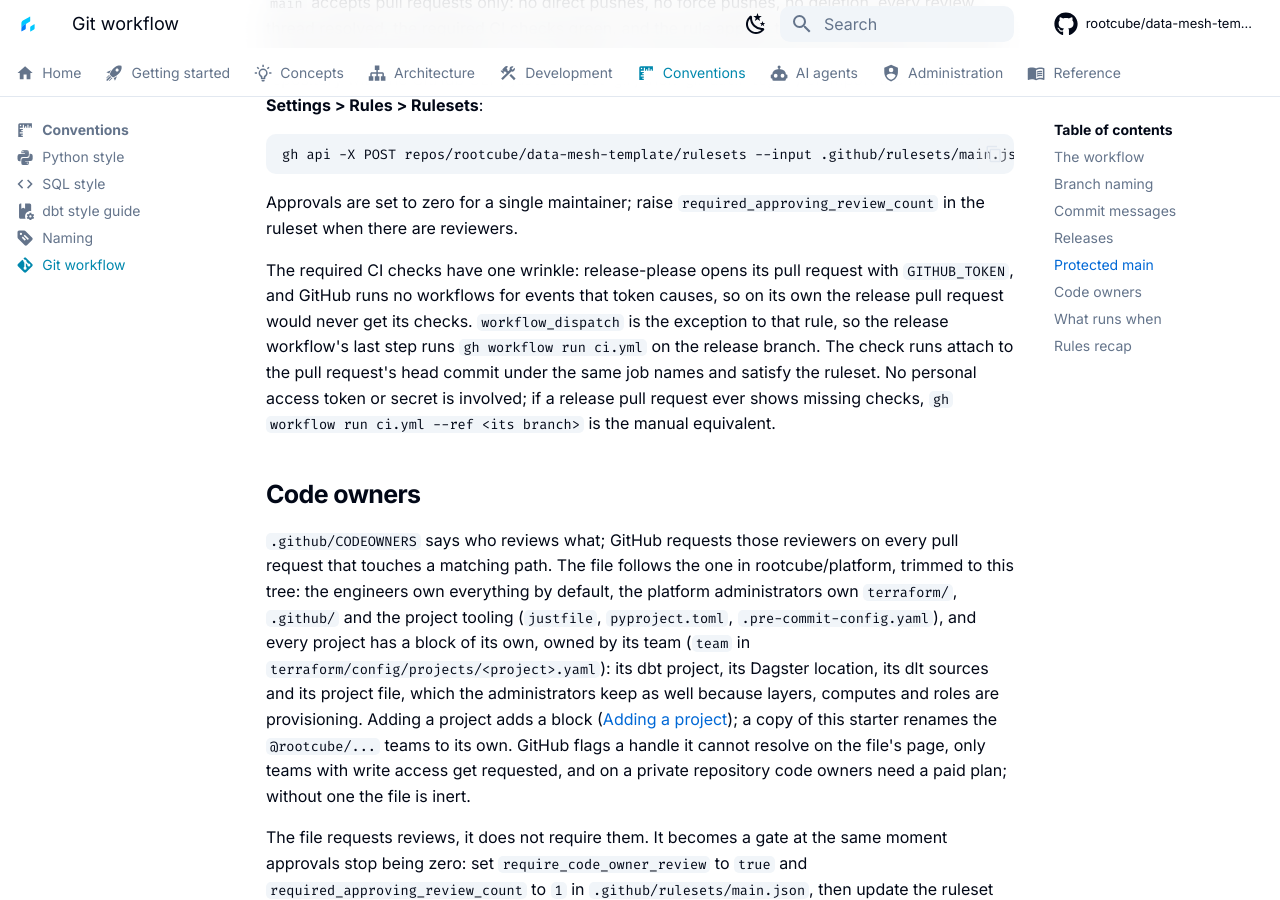
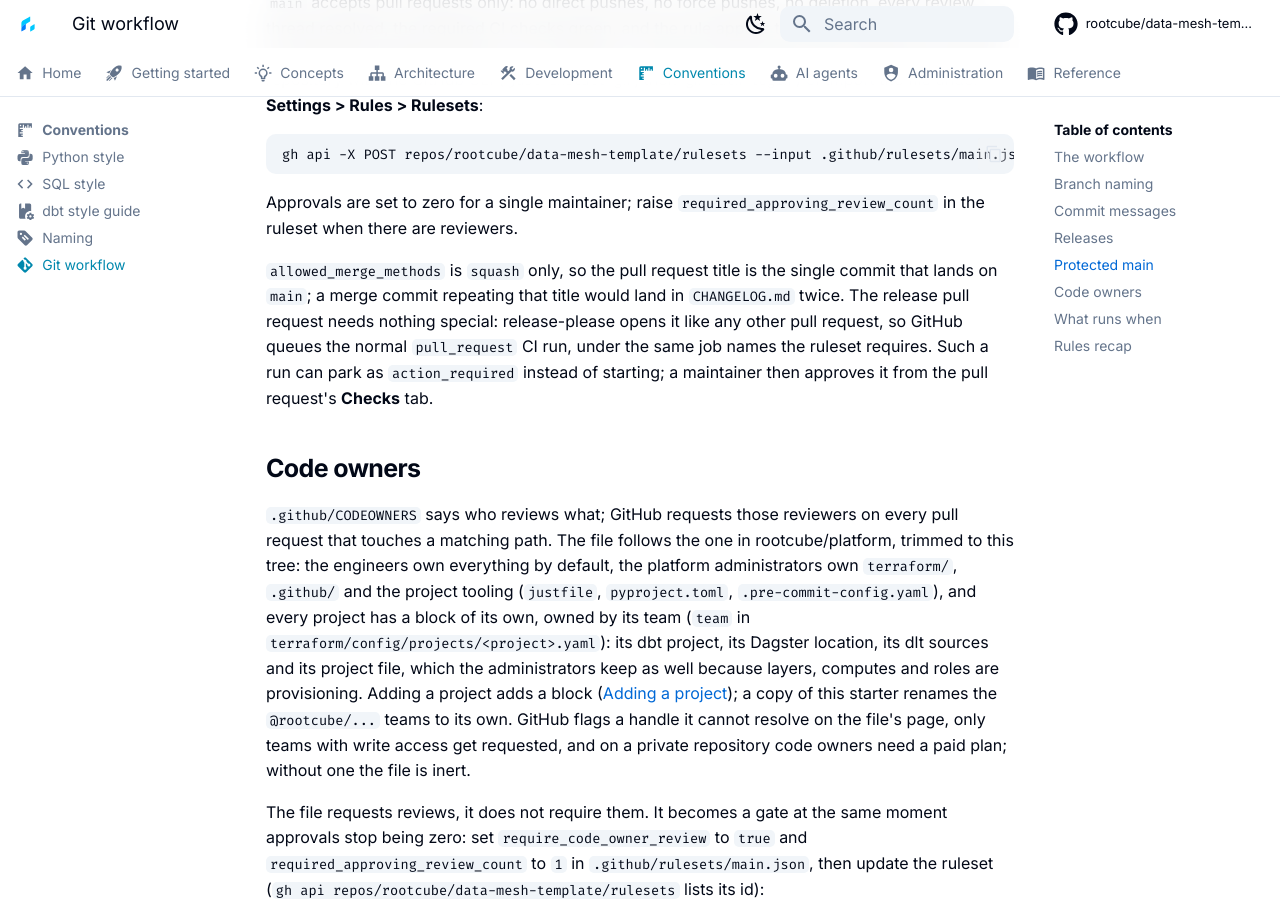
Before and after one commit to rootcube/data-mesh-template, an MkDocs documentation site: the page built from docs/conventions/git-workflow.md, in a window 1280 px wide and 900 px high, scrolled down 2488 px. Built offline with MkDocs 1.6.1 and Material for MkDocs 9.7.7, drawn with Linux system fonts in a browser that asks for light colours; comment, search, counter and statistics services are not loaded.

Commit message:
ci: drop the failing release CI dispatch and merge by squash only

```diff
--- a/docs/conventions/git-workflow.md
+++ b/docs/conventions/git-workflow.md
@@ -110,13 +110,12 @@ gh api -X POST repos/rootcube/data-mesh-template/rulesets --input .github/rulese
 Approvals are set to zero for a single maintainer; raise `required_approving_review_count`
 in the ruleset when there are reviewers.
 
-The required CI checks have one wrinkle: release-please opens its pull request with
-`GITHUB_TOKEN`, and GitHub runs no workflows for events that token causes, so on its own the
-release pull request would never get its checks. `workflow_dispatch` is the exception to that
-rule, so the release workflow's last step runs `gh workflow run ci.yml` on the release branch.
-The check runs attach to the pull request's head commit under the same job names and satisfy
-the ruleset. No personal access token or secret is involved; if a release pull request ever
-shows missing checks, `gh workflow run ci.yml --ref <its branch>` is the manual equivalent.
+`allowed_merge_methods` is `squash` only, so the pull request title is the single commit that
+lands on `main`; a merge commit repeating that title would land in `CHANGELOG.md` twice.
+The release pull request needs nothing special: release-please opens it like any other pull
+request, so GitHub queues the normal `pull_request` CI run, under the same job names the ruleset
+requires. Such a run can park as `action_required` instead of starting; a maintainer then
+approves it from the pull request's **Checks** tab.
 
 ## Code owners
 
```
Also changed, not shown: 3 other files.
